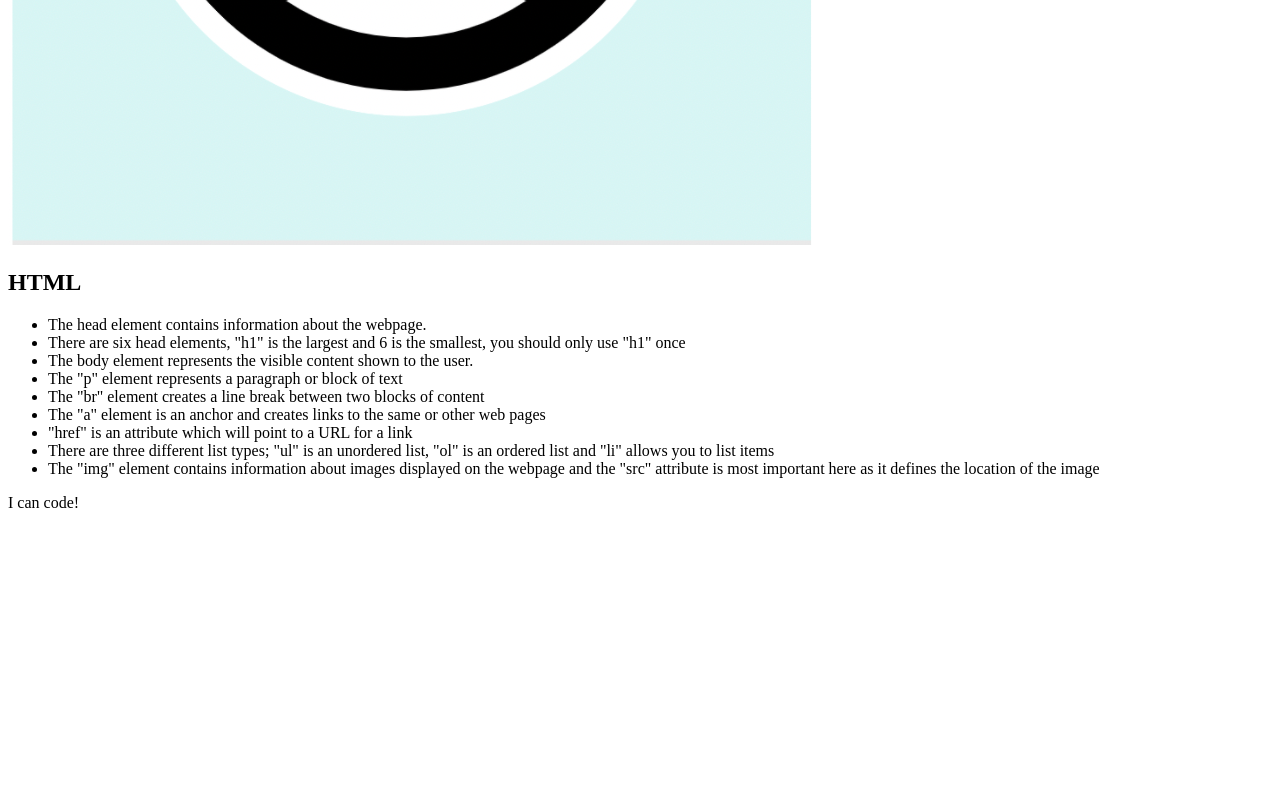
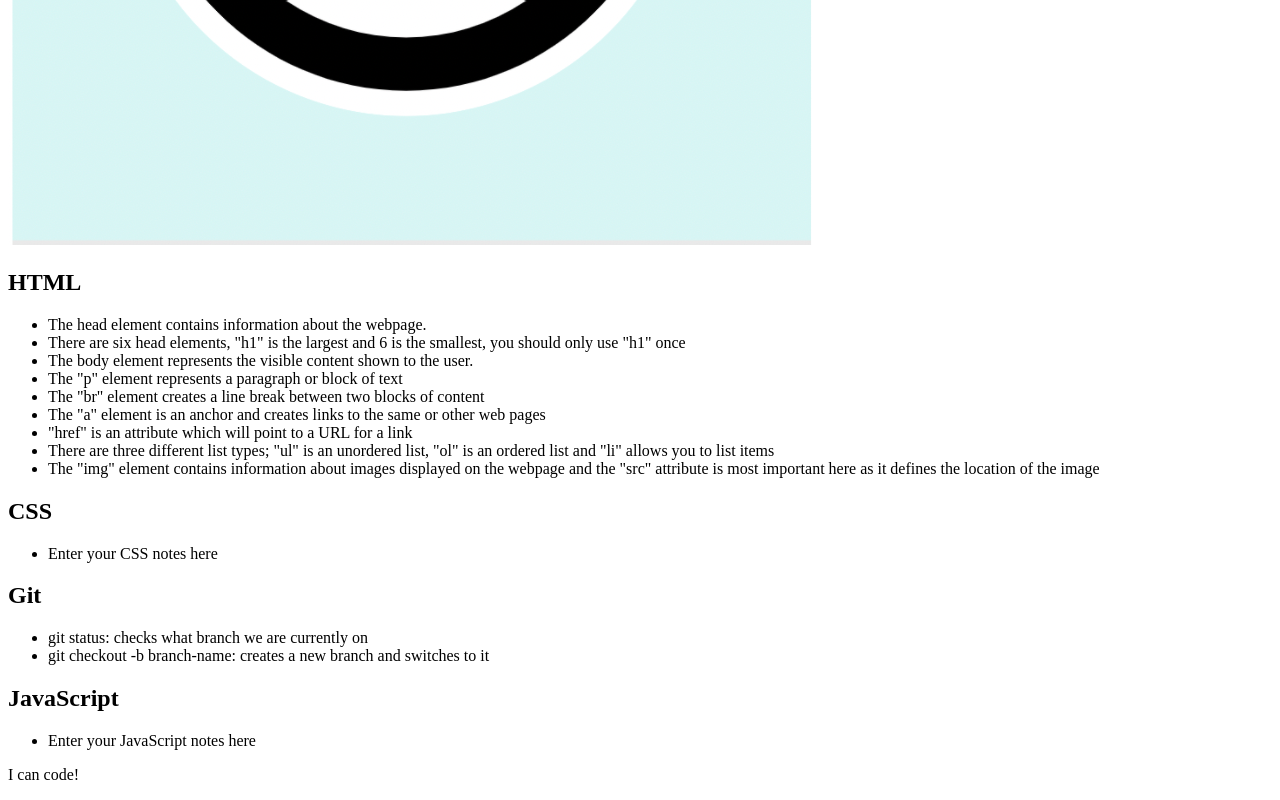
Before and after one commit to LiliBear1/prework-study-guide, a plain HTML site: page index.html in a window 1280 px wide. Shown: the part 611-1411 px from the top of the page. Before the commit the page ends 1139 px from the top, so only its background shows below. Drawn offline with Linux system fonts and the light colour scheme.

Commit message:
added code to HTML file

```diff
--- a/index.html
+++ b/index.html
@@ -18,6 +18,7 @@
         <h2>HTML</h2>
 
         <ul>
+
            <li>The head element contains information about the webpage.</li>
            <li>There are six head elements, "h1" is the largest and 6 is the smallest, you should only use "h1" once</li>
            <li>The body element represents the visible content shown to the user.</li>
@@ -27,19 +28,51 @@
            <li>"href" is an attribute which will point to a URL for a link</li>
            <li>There are three different list types; "ul" is an unordered list, "ol" is an ordered list and "li" allows you to list items</li>
            <li>The "img" element contains information about images displayed on the webpage and the "src" attribute is most important here as it defines the location of the image</li>
-        </ul>
+
+          </ul>
 
       </section>
 
       <section class="card" id="css-section">
 
+        <h2>CSS</h2>
+
+        <ul>
+
+          <li>Enter your CSS notes here</li>
+
+        </ul>
+
+      </section>
+
       </section>
 
       <section class="card" id="git-section">
 
+        <h2>Git</h2>
+
+        <ul>
+
+          <li>git status: checks what branch we are currently on</li>
+          <li>git checkout -b branch-name: creates a new branch and switches to it</li>
+
+        </ul>
+
       </section>
 
-      <section class="card" id="javascript-section">
+      </section>
+
+        <section class="card" id="javascript-section">
+
+     <h2>JavaScript</h2>
+
+     <ul>
+
+       <li>Enter your JavaScript notes here</li>
+
+     </ul>
+
+   </section>
 
       </section>
 
```
